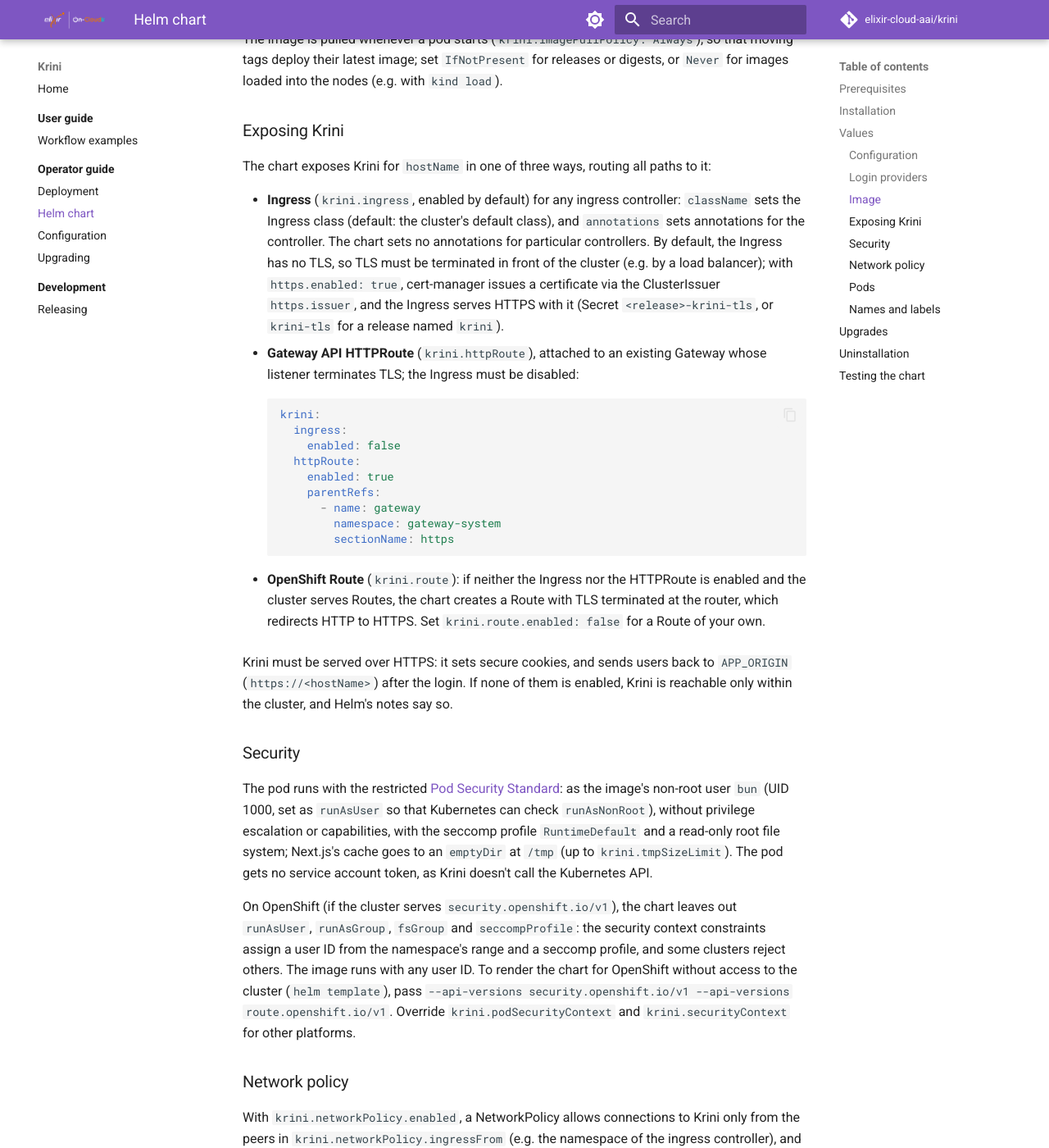
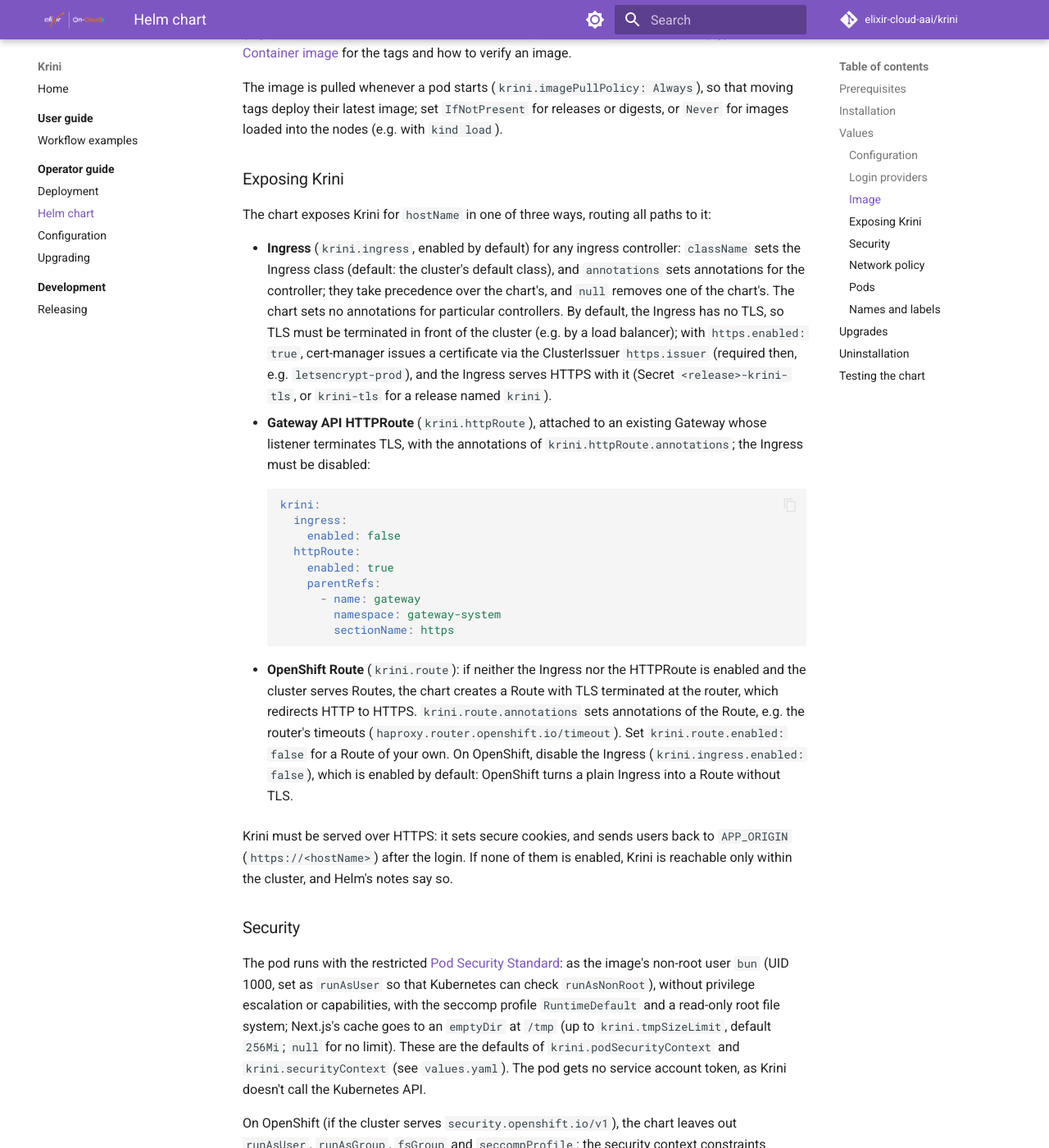
Before and after one commit to elixir-cloud-aai/krini, an MkDocs documentation site: the page built from docs/operator-guide/helm-chart.md, in a window 1280 px wide and 1400 px high, scrolled down 4456 px. Shown: the whole window at 82% size. Built offline with MkDocs 1.6.1 and Material for MkDocs 9.7.7, drawn with Linux system fonts in a browser that asks for light colours; comment, search, counter and statistics services are not loaded; some of the changed text lies outside the part shown.

Commit message:
fix: address review findings on the chart
- Admit the helm test pod through the NetworkPolicy.
- No default ClusterIssuer: it's specific to a cluster.
- Standard labels on pods; the version label follows krini.tag.
- One helper for the port; value checks in their own template.
- Run the ERR trap of the install script inside functions too.
- Document that OpenShift needs the Ingress disabled for the Route,
  and the annotations and security contexts; more chart tests.

Co-Authored-By: Claude Opus 5.5 <noreply@anthropic.com>

````diff
--- a/docs/operator-guide/helm-chart.md
+++ b/docs/operator-guide/helm-chart.md
@@ -65,6 +65,10 @@ checkout of the repository, at the tag of the release that you deploy.
     krini:
       tag: "0.1.0"
     ```
+
+    On OpenShift, add `ingress: {enabled: false}` under `krini`, so that
+    the chart creates a Route with TLS instead of an Ingress (see
+    [Exposing Krini](#exposing-krini)).
 
 4. Install the chart from a checkout of the release's tag:
 
@@ -186,15 +190,18 @@ paths to it:
 
 - **Ingress** (`krini.ingress`, enabled by default) for any ingress
   controller: `className` sets the Ingress class (default: the cluster's
-  default class), and `annotations` sets annotations for the controller.
-  The chart sets no annotations for particular controllers. By default, the
+  default class), and `annotations` sets annotations for the controller;
+  they take precedence over the chart's, and `null` removes one of the
+  chart's. The chart sets no annotations for particular controllers. By default, the
   Ingress has no TLS, so TLS must be terminated in front of the cluster
   (e.g. by a load balancer); with `https.enabled: true`, cert-manager issues
-  a certificate via the ClusterIssuer `https.issuer`, and the Ingress serves
+  a certificate via the ClusterIssuer `https.issuer` (required then, e.g.
+  `letsencrypt-prod`), and the Ingress serves
   HTTPS with it (Secret `<release>-krini-tls`, or `krini-tls` for a release
   named `krini`).
 - **Gateway API HTTPRoute** (`krini.httpRoute`), attached to an existing
-  Gateway whose listener terminates TLS; the Ingress must be disabled:
+  Gateway whose listener terminates TLS, with the annotations of
+  `krini.httpRoute.annotations`; the Ingress must be disabled:
 
     ```yaml
     krini:
@@ -211,7 +218,11 @@ paths to it:
 - **OpenShift Route** (`krini.route`): if neither the Ingress nor the
   HTTPRoute is enabled and the cluster serves Routes, the chart creates a
   Route with TLS terminated at the router, which redirects HTTP to HTTPS.
-  Set `krini.route.enabled: false` for a Route of your own.
+  `krini.route.annotations` sets annotations of the Route, e.g. the
+  router's timeouts (`haproxy.router.openshift.io/timeout`). Set
+  `krini.route.enabled: false` for a Route of your own. On OpenShift,
+  disable the Ingress (`krini.ingress.enabled: false`), which is enabled
+  by default: OpenShift turns a plain Ingress into a Route without TLS.
 
 Krini must be served over HTTPS: it sets secure cookies, and sends users
 back to `APP_ORIGIN` (`https://<hostName>`) after the login. If none of
@@ -226,7 +237,9 @@ as the image's non-root user `bun` (UID 1000, set as `runAsUser` so that
 Kubernetes can check `runAsNonRoot`), without privilege escalation or
 capabilities, with the seccomp profile `RuntimeDefault` and a read-only
 root file system; Next.js's cache goes to an `emptyDir` at `/tmp` (up to
-`krini.tmpSizeLimit`). The pod gets no service account token, as Krini
+`krini.tmpSizeLimit`, default `256Mi`; `null` for no limit). These are the
+defaults of `krini.podSecurityContext` and `krini.securityContext` (see
+`values.yaml`). The pod gets no service account token, as Krini
 doesn't call the Kubernetes API.
 
 On OpenShift (if the cluster serves `security.openshift.io/v1`), the chart
@@ -242,8 +255,8 @@ and `krini.securityContext` for other platforms.
 
 With `krini.networkPolicy.enabled`, a NetworkPolicy allows connections to
 Krini only from the peers in `krini.networkPolicy.ingressFrom` (e.g. the
-namespace of the ingress controller), and from the node (the kubelet's
-probes). There are no default peers, as they depend on the cluster:
+namespace of the ingress controller), from the node (the kubelet's
+probes), and from the release's `helm test` pod. There are no default peers, as they depend on the cluster:
 rendering fails if the policy is enabled without any. For example, for an
 ingress controller in the namespace `ingress-nginx`:
 
````
Also changed, not shown: README.md (+3 -0 lines), docs/operator-guide/index.md (+3 -2 lines), 12 other files.
